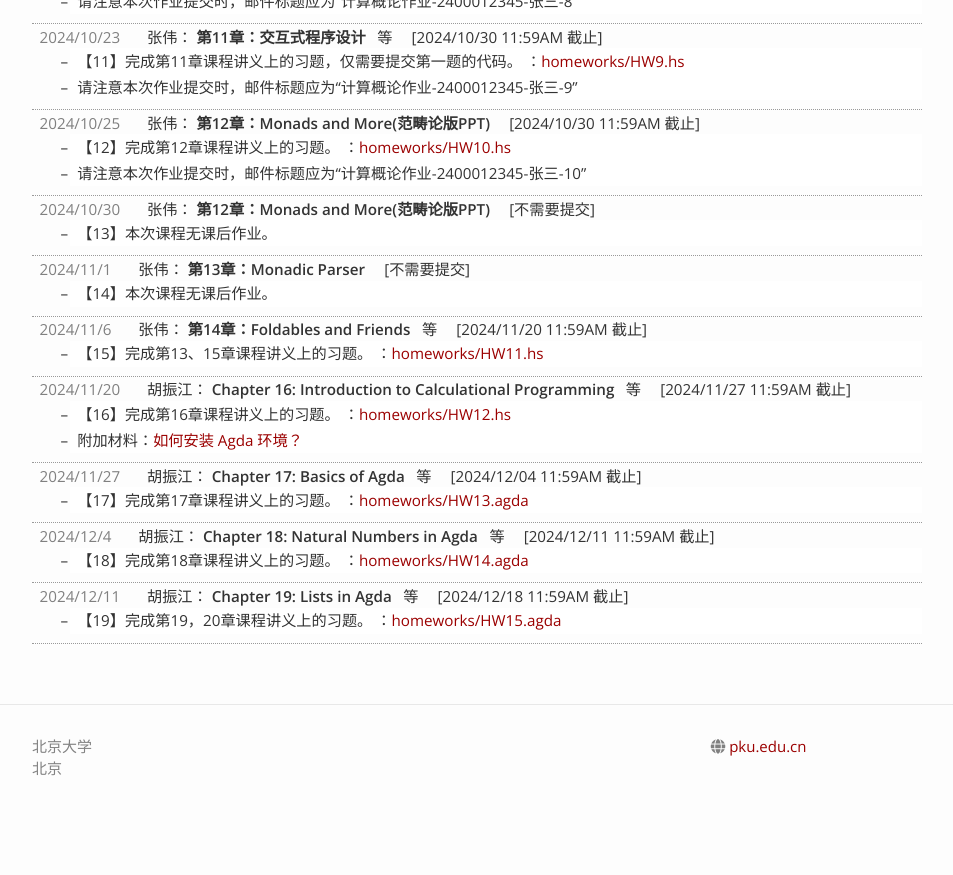
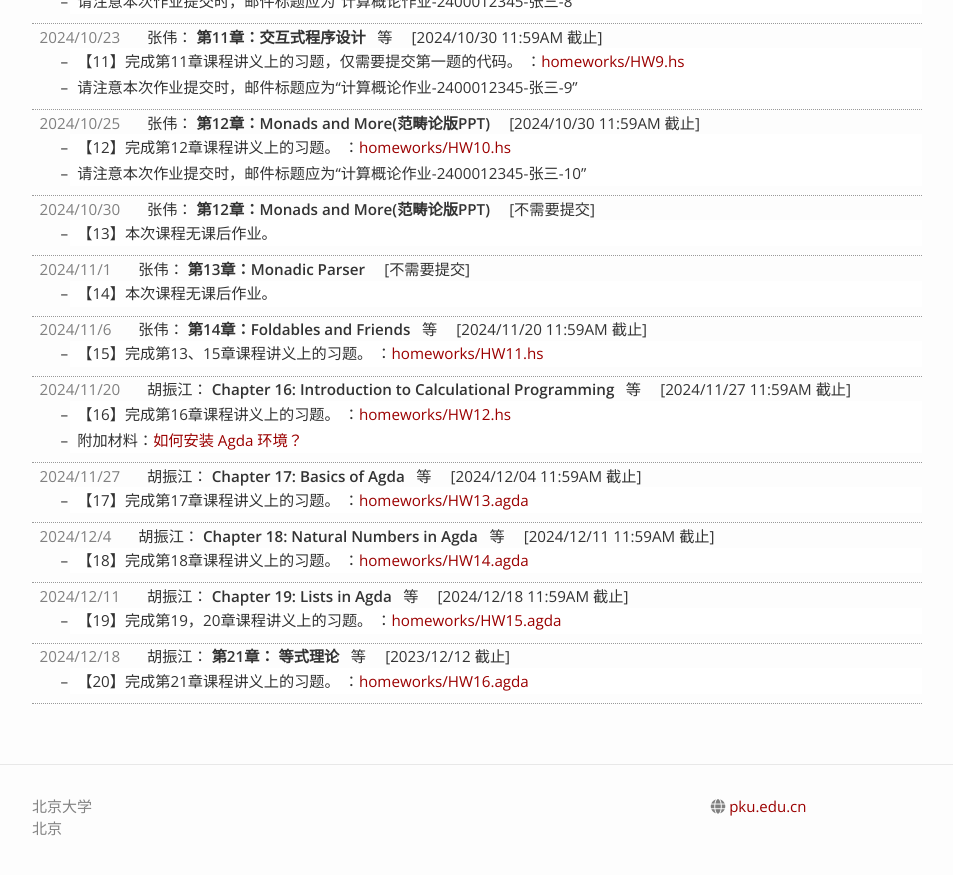
Before and after one commit to zhenjiang888/FP, a Jekyll site: the page built from 2024/assignments.md, in a window 1280 px wide and 900 px high, scrolled down 1274 px. Shown: the top 875 px of the window, without its empty margins (163-1116 px from the left). Built offline with Jekyll 4.4.1, drawn with Linux system fonts in a browser that asks for light colours; nearby versions of some CDN libraries; before the commit the page ends 2114 px from its top, so only the background shows below that.

Commit message:
Updating 2024 Fall ch20

```diff
--- a/_data/_2024.yaml
+++ b/_data/_2024.yaml
@@ -237,5 +237,16 @@ lectures:
     - text: 【19】完成第19，20章课程讲义上的习题。
       link: homeworks/HW15.agda
     due: 2024/12/18 11:59AM
-
+- teacher: 胡振江
+  date: 2024/12/18
+  slides:
+  - title: "第21章： 等式理论"
+    link: ch21_equality.pdf
+  - title: "Chapter 22. Bird Meertens Formalism (BMF)"
+    link: Ch22.pdf
+  assignment:
+    descriptions:
+    - text: 【20】完成第21章课程讲义上的习题。
+      link: homeworks/HW16.agda
+    due: 2023/12/12
 updates: []
```
Also changed, not shown: 8 other files.
